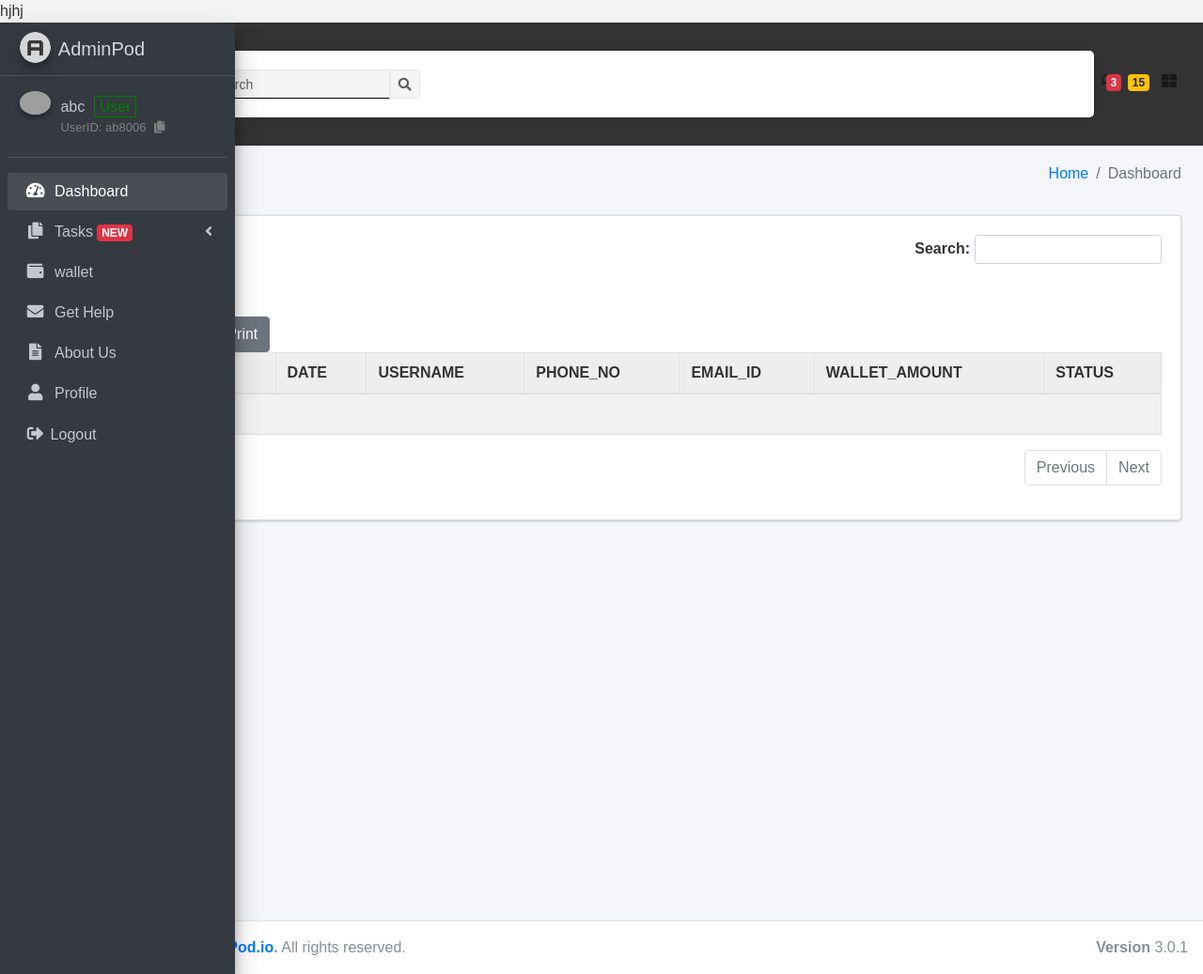
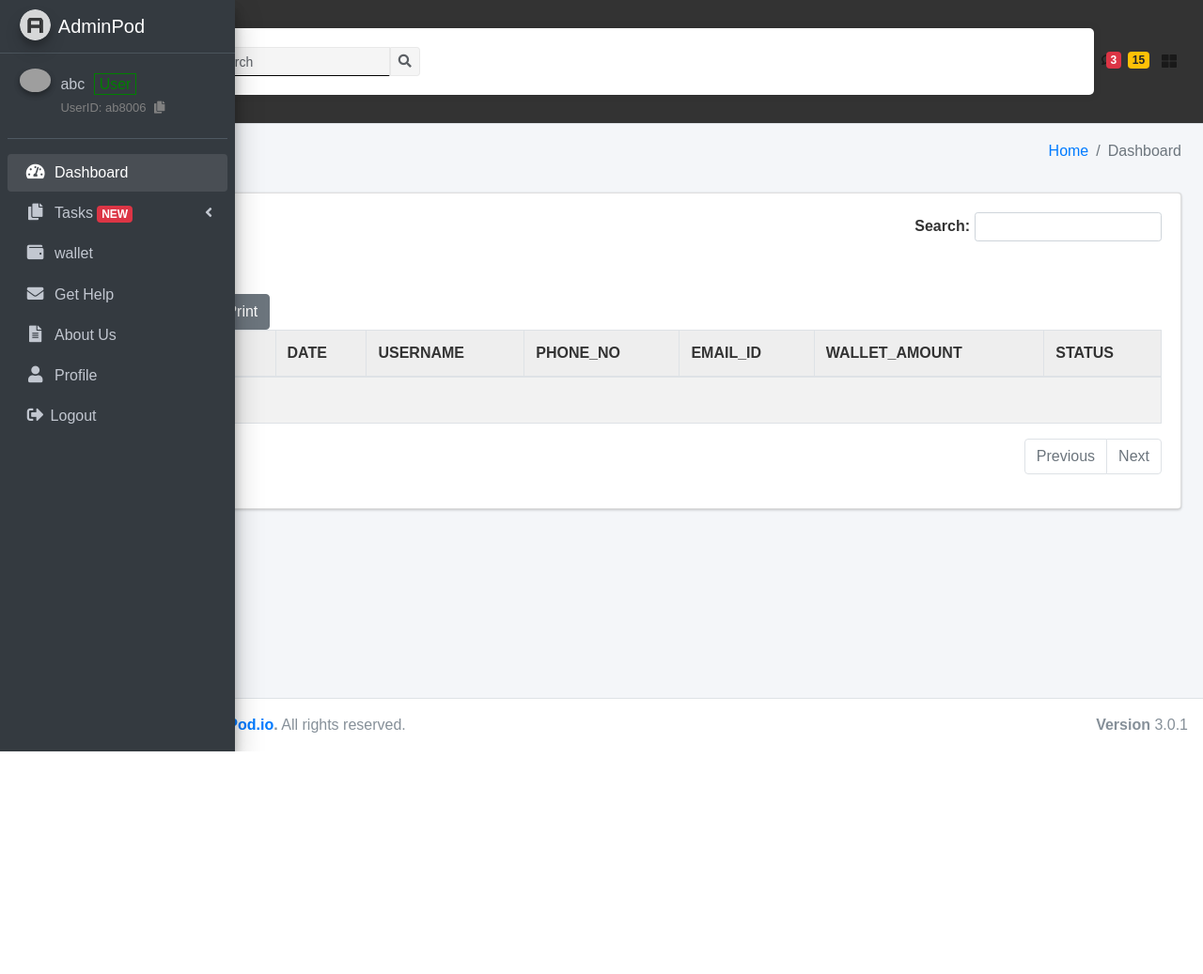
Before and after one commit to maverickxjames/dataentry, a PHP site: page /example/admins.php in a window 1280 px wide. Shown: the whole page at 94% size. After the commit the page ends 800 px from the top, so only its background shows below. Run offline with PHP 8.4, Linux system fonts and the light colour scheme; a user stored in the database is signed in; data comes from the database, SQL or seed files in the repository; data that the repository does not hold is empty; some libraries are stand-ins or nearby versions; grey boxes are pictures that could not be loaded.

Commit message:
Admin me change kiya hjh

```diff
--- a/admins.php
+++ b/admins.php
@@ -8,7 +8,6 @@ $sql = "SELECT sl_no, user_id, join_date, username, phone_no, email_id, pass, wa
 $result = $conn->query($sql);
 ?>
 
-hjhj
 
 <?php
 session_start();
```
